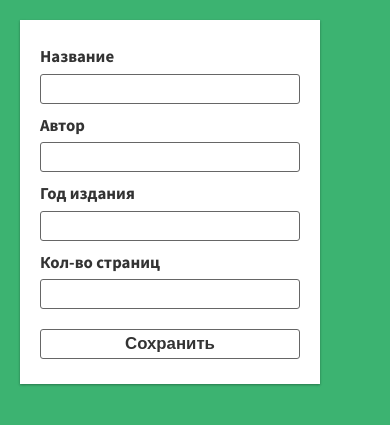
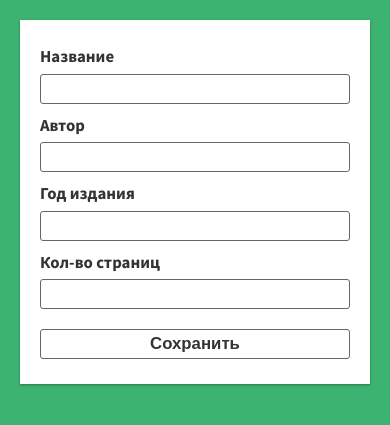
Before and after one commit to forcursiv/-, a PHP site: page / in a window 390 px wide. Shown: the part 172-597 px from the top of the page. Run offline with PHP 8.4, Linux system fonts and the light colour scheme; some libraries are stand-ins or nearby versions.

Commit message:
адаптивность

```diff
--- a/assets/styles/style.css
+++ b/assets/styles/style.css
@@ -231,3 +231,11 @@ body {
 .article-body footer .act {
   background: rgba(0, 0, 255, 0.3) url('../images/edit.svg') no-repeat 3px 2px;
 }
+@media screen and (min-width: 300px) and (max-width: 700px) {
+  .columns {
+    -webkit-box-orient: vertical;
+    -webkit-box-direction: normal;
+        -ms-flex-direction: column;
+            flex-direction: column;
+  }
+}
--- a/assets/styles/style.less
+++ b/assets/styles/style.less
@@ -17,8 +17,6 @@ html {
     -moz-osx-font-smoothing: grayscale;
     -webkit-font-smoothing: antialiased;
     min-width: 300px;
-    //overflow-x: hidden;
-    //overflow-y: scroll;
     text-rendering: optimizeLegibility;
 }
 
@@ -69,7 +67,6 @@ body {
 }
 .column{
     flex:1;
-    //flex-direction: column;
 }
 .main-column{
     display:flex;
@@ -79,7 +76,6 @@ body {
 }
 
 .form{
-    //height:600px;
     grid-row:2;
     padding: 20px;
     #send label >div{
@@ -139,7 +135,6 @@ body {
 .article-body{
     *{transition: .3s ease-in-out;}
     display: flex;
-    //flex-basis: auto;
     flex-direction: column;
     flex: 1 1 300px;
     padding: 20px;
@@ -157,10 +152,7 @@ body {
         margin-top: 5px;
     }
     &:hover{
-
-        .btn{opacity:1;
-            //background-color:rgba(60,179,113 ,0.5);
-        }
+        .btn{opacity:1;}
     }
     &.active{
         .btn{opacity:1;}
@@ -176,7 +168,6 @@ body {
             height: 40px;
             border-radius: 3px;
             border: 2px solid white;
-            //background-color: #eee;
             z-index: 10;
             opacity: 0;
             background-repeat: no-repeat;
@@ -200,169 +191,6 @@ body {
     }
 }
 
-
-// @bord: #dedede;
-// @bg: #e8e9e9;
-
-// *, *:after, *:before {
-//     box-sizing: border-box;
-//     padding: 0;
-//     margin: 0;
-//     transition: .5s ease-in-out;
-// }
-// ul {
-//     list-style: none;
-// }
-// a {
-//     text-decoration: none;
-//     outline: none;
-// }
-// img {
-//     display: block;
-//     width: 100%;
-// }
-// h1, h2, h3, h4, h5, h6 {
-//     font-family: 'Arial',sans-serif;
-//     font-weight: normal;
-//     letter-spacing: 1px;
-// }
-// body {
-//     font-family: 'Arial', sans-serif;
-//     font-size: 14px;
-//     line-height: 1;
-//     background-color: @bg;
-// }
-
-
-// body > header{
-//     background:#dddddd;
-//     font-size: 25px;
-//     font-weight: bold;
-//     padding: 20px;
-//     border: 2px solid @bord;
-//     text-align: center;
-// }
-
-// .flex-cont{
-//     display:flex;
-//     .column{
-//         background: #eee;
-//         border: 5px solid #ccc;
-//         flex: 1;
-//     }
-//     .main-column{
-//         flex: 4;
-
-//     }
-// }
-
-// .form{
-//     padding: 20px;
-//     .title{
-//         text-align: left;
-//         font-size: 16px;
-//         padding: 5px 0;
-//     }
-//     input{
-//         margin-bottom: 5px;
-//         width: 180px;
-//         height: 25px;
-//         padding: 0 5px;
-//         border-radius: 5px;
-//         border: 0;
-//     }
-//     input[type="submit"]{
-//         margin-top: 15px;
-//         font-weight:bold;
-//         height: 30px;
-//         background: @bord;
-//         outline:none;
-//         &:hover{
-//             background: #a7a7a7;
-//         }
-//     }
-// }
-
-// #bookList li {
-//     width: 300px;
-//     height: 200px;
-//     border: 2px solid @bord;
-//     padding: 10px;
-//     position: relative;
-//     header{
-//         height: 135px;
-//         h1{
-//             margin-bottom: 5px;
-//             font-size: 22px;
-//         }
-//         p{font-size: 18px;}
-//     }
-
-//     &:hover{
-//         background: #dddddd;
-//         .btn{opacity:1;}
-//     }
-//     &.active{
-//         background: #dddddd;
-//         .btn{opacity:1;}
-//     }
-
-//     .btn{
-//         position: absolute;
-//         bottom: 10px;
-//         width: 40px;
-//         height: 40px;
-//         border-radius: 5px;
-//         border: 2px solid @bord;
-//         background-color: #eee;
-//         z-index: 10;
-//         opacity: 0;
-//         background-repeat: no-repeat;
-//         background-position: 3px 2px;
-//     }
-//     .delete{
-//         right: 10px;
-//         background-image: url('../images/delete.svg');
-
-//         &:hover{
-//             background: rgba(255,0,0,0.4) url('../images/delete.svg') no-repeat 3px 2px;
-//         }
-//     }
-//     .edit{
-//         right: 60px;
-//         background-image: url('../images/edit.svg');
-//         &:hover{
-//             background: rgba(0,0,255,0.3) url('../images/edit.svg') no-repeat 3px 2px;;
-//         }
-//     }
-//     .act{background: rgba(0,0,255,0.3) url('../images/edit.svg') no-repeat 3px 2px;}
-// }
-
-
-// @media screen and (min-width:320px) and (max-width:700px) {
-//     body > header{
-//         width:100%;
-//     }
-//     .form{
-//         float:none;
-//         max-width: 180px;
-//         margin: 20px auto;
-//     }
-
-//     #bookList li{
-//         width: 90%;
-//         float: none;
-//         margin: 20px auto;
-//     }
-// }
-// @media screen and (min-width:701px) and (max-width:1000px) {
-//     .list{
-//         width: 70%;
-//         //float: left;
-//         display:inline-block;
-//     }
-//     #bookList li{
-//         //float: left;
-//         margin: 3% 0.5%;
-//     }
-// }
+@media screen and (min-width:300px) and (max-width:700px) {
+    .columns{flex-direction: column;}
+}
```
